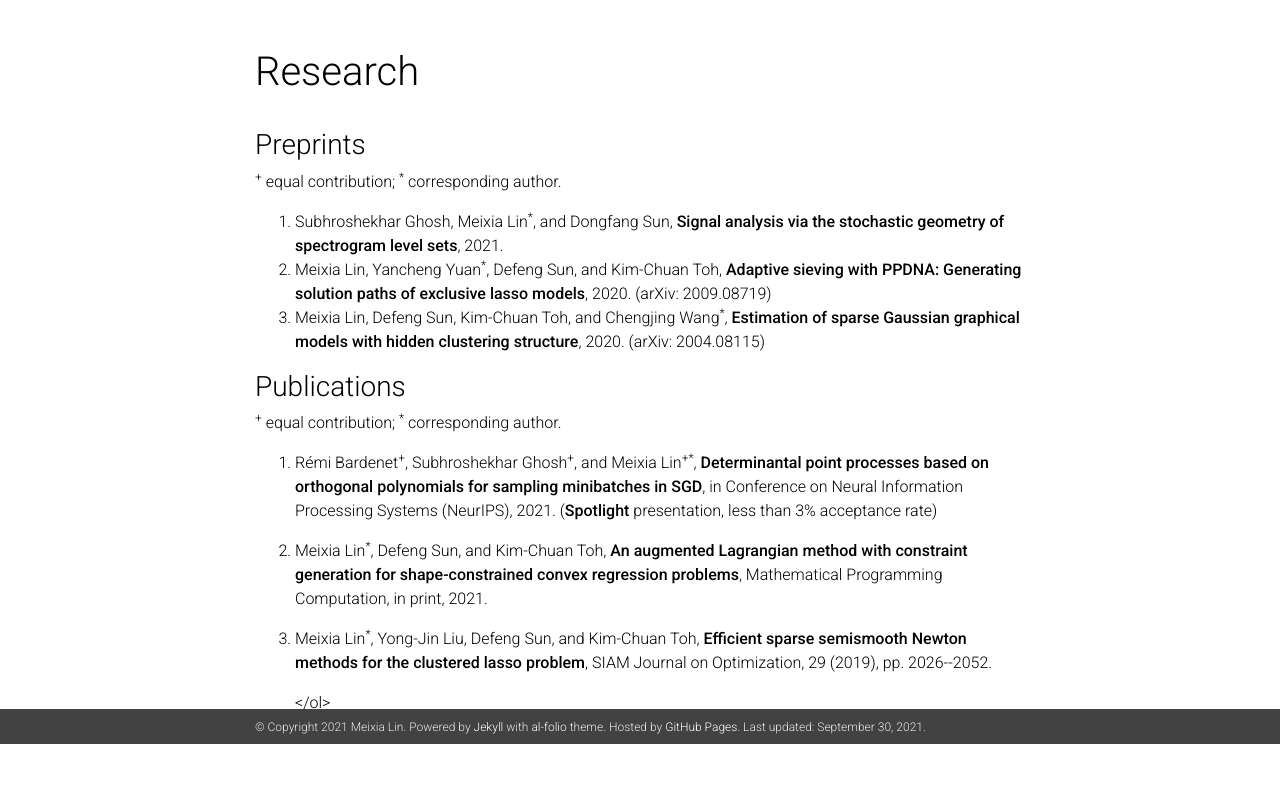
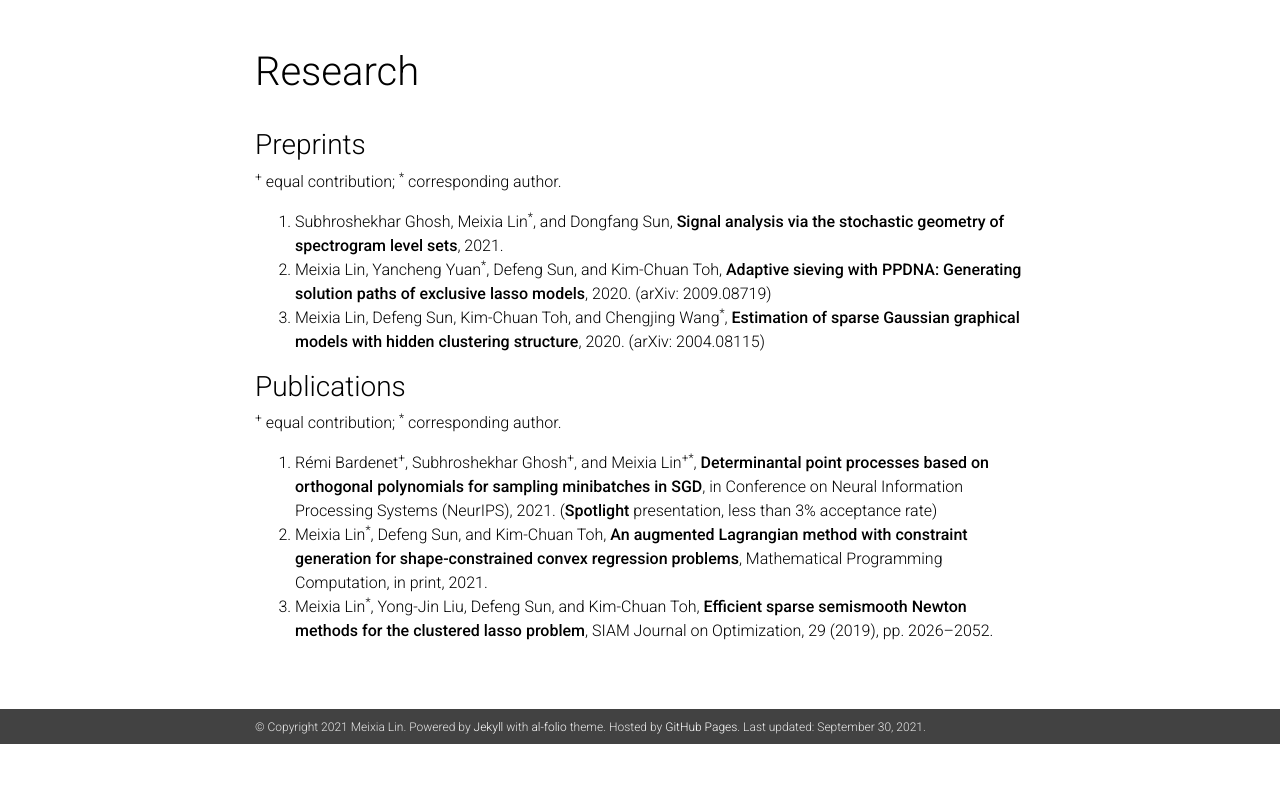
Before and after one commit to linmeixia/linmeixia.github.io, a Jekyll site: the page built from _pages/publications.md, in a window 1280 px wide. Shown: the part 156-957 px from the top of the page. Built offline with Jekyll 4.4.1, drawn with Linux system fonts in a browser that asks for light colours; nearby versions of some CDN libraries; comment, search, counter and statistics services are not loaded; a style sheet for code colours, icons or effects is not loaded; after the commit the page ends 900 px from its top, so only the background shows below that; some of the changed lines change nothing that is shown.

Commit message:
Update publications.md

```diff
--- a/_pages/publications.md
+++ b/_pages/publications.md
@@ -15,17 +15,10 @@ nav: true
 3. Meixia Lin, Defeng Sun, Kim-Chuan Toh, and Chengjing Wang<sup>*</sup>, <strong>Estimation of sparse Gaussian graphical models with hidden clustering structure</strong>, 2020. (arXiv: 2004.08115)
 
 
-
-
 <h3>Publications</h3>
 
-<p><sup>+</sup> equal contribution; <sup>*</sup> corresponding author.<p>
+<sup>+</sup> equal contribution; <sup>*</sup> corresponding author.
 
-<ol>
-<li><p>Rémi Bardenet<sup>+</sup>, Subhroshekhar Ghosh<sup>+</sup>, and Meixia Lin<sup>+*</sup>, <strong>Determinantal point processes based on orthogonal polynomials for sampling minibatches in SGD</strong>, in Conference on Neural Information Processing Systems (NeurIPS), 2021. (<strong>Spotlight</strong> presentation, less than 3% acceptance rate)</p>
-
-<li><p>Meixia Lin<sup>*</sup>, Defeng Sun, and Kim-Chuan Toh, <strong>An augmented Lagrangian method with constraint generation for shape-constrained convex regression problems</strong>, Mathematical Programming Computation, in print, 2021.</p></li>
-
-<li><p>Meixia Lin<sup>*</sup>, Yong-Jin Liu, Defeng Sun, and Kim-Chuan Toh, <strong>Efficient sparse semismooth Newton methods for the clustered lasso problem</strong>, SIAM Journal on Optimization, 29 (2019), pp. 2026--2052.</p></li>
-
-</ol>
+1. Rémi Bardenet<sup>+</sup>, Subhroshekhar Ghosh<sup>+</sup>, and Meixia Lin<sup>+*</sup>, <strong>Determinantal point processes based on orthogonal polynomials for sampling minibatches in SGD</strong>, in Conference on Neural Information Processing Systems (NeurIPS), 2021. (<strong>Spotlight</strong> presentation, less than 3% acceptance rate)
+2. Meixia Lin<sup>*</sup>, Defeng Sun, and Kim-Chuan Toh, <strong>An augmented Lagrangian method with constraint generation for shape-constrained convex regression problems</strong>, Mathematical Programming Computation, in print, 2021.
+3. Meixia Lin<sup>*</sup>, Yong-Jin Liu, Defeng Sun, and Kim-Chuan Toh, <strong>Efficient sparse semismooth Newton methods for the clustered lasso problem</strong>, SIAM Journal on Optimization, 29 (2019), pp. 2026--2052.
```
